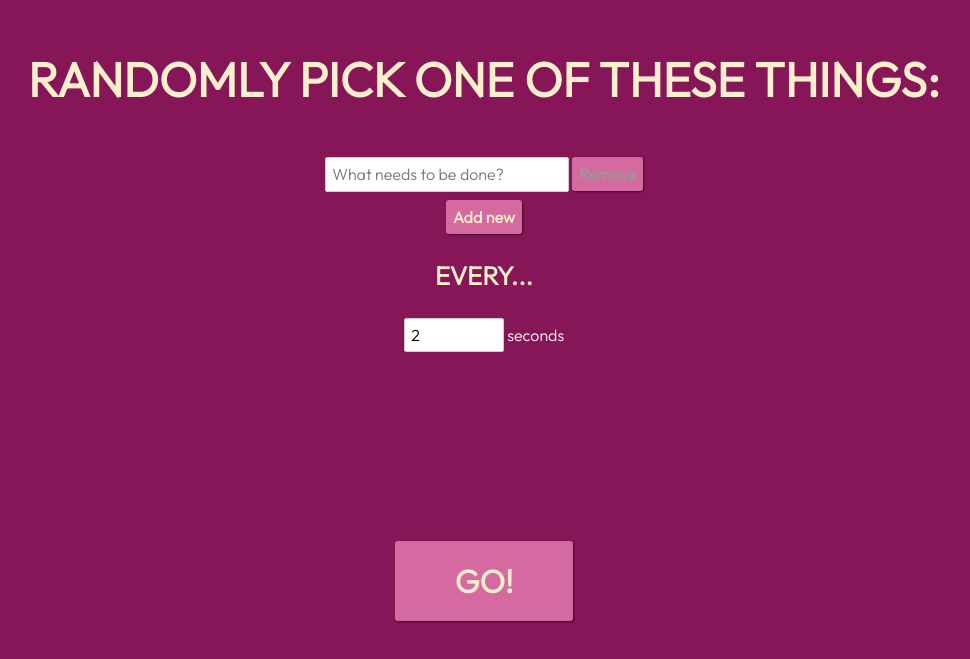
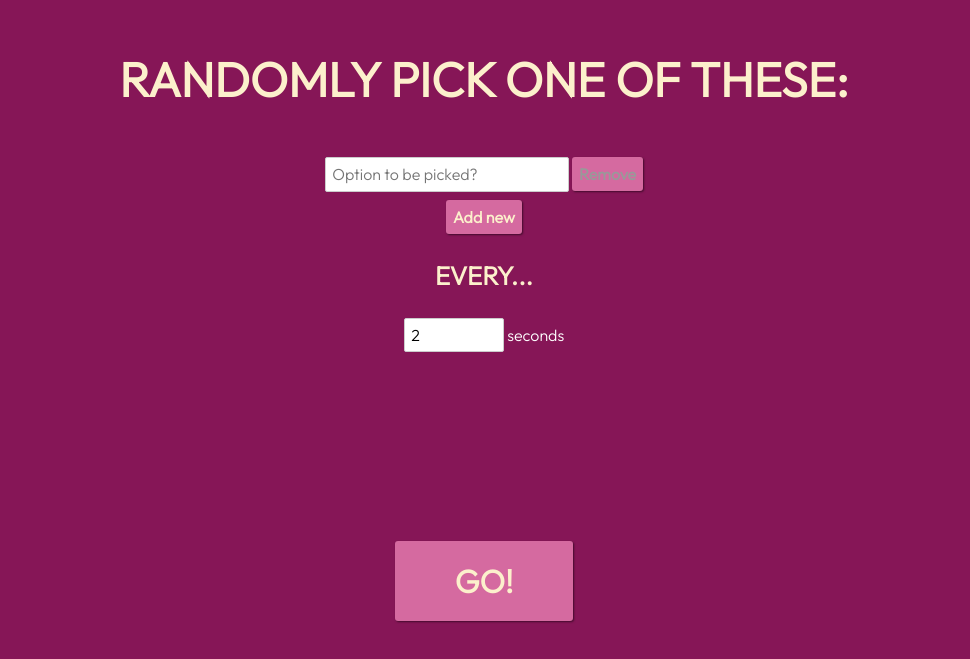
Before and after one commit to benbarnett/pick-one-every, a Svelte app: page / in a window 1280 px wide. Shown: the part 141-800 px from the top of the page, without its empty margins (156-1126 px from the left). Built offline with nearby package versions, Linux system fonts and the light colour scheme; a web font is replaced by a local one.

Commit message:
tweakage

```diff
--- a/src/App.svelte
+++ b/src/App.svelte
@@ -37,7 +37,7 @@
 <main>
   {#if mode === "edit"}
     <div class="content">
-      <h1>Randomly pick one of these things:</h1>
+      <h1>Randomly pick one of these:</h1>
       <List />
 
       <h2>Every...</h2>
@@ -111,6 +111,10 @@
     border-radius: 3px;
   }
 
+  :global(*:focus) {
+    outline: 2px solid #bbdbb4;
+  }
+
   button.large {
     font-size: 2em;
     padding-left: 60px;
--- a/src/List.svelte
+++ b/src/List.svelte
@@ -12,7 +12,7 @@
 
 {#each $options as option, i}
   <div>
-    <input placeholder="What needs to be done?" bind:value={option.text} />
+    <input placeholder="Option to be picked?" bind:value={option.text} />
     <button
       disabled={$options.length === 1}
       on:click={() => {
```
